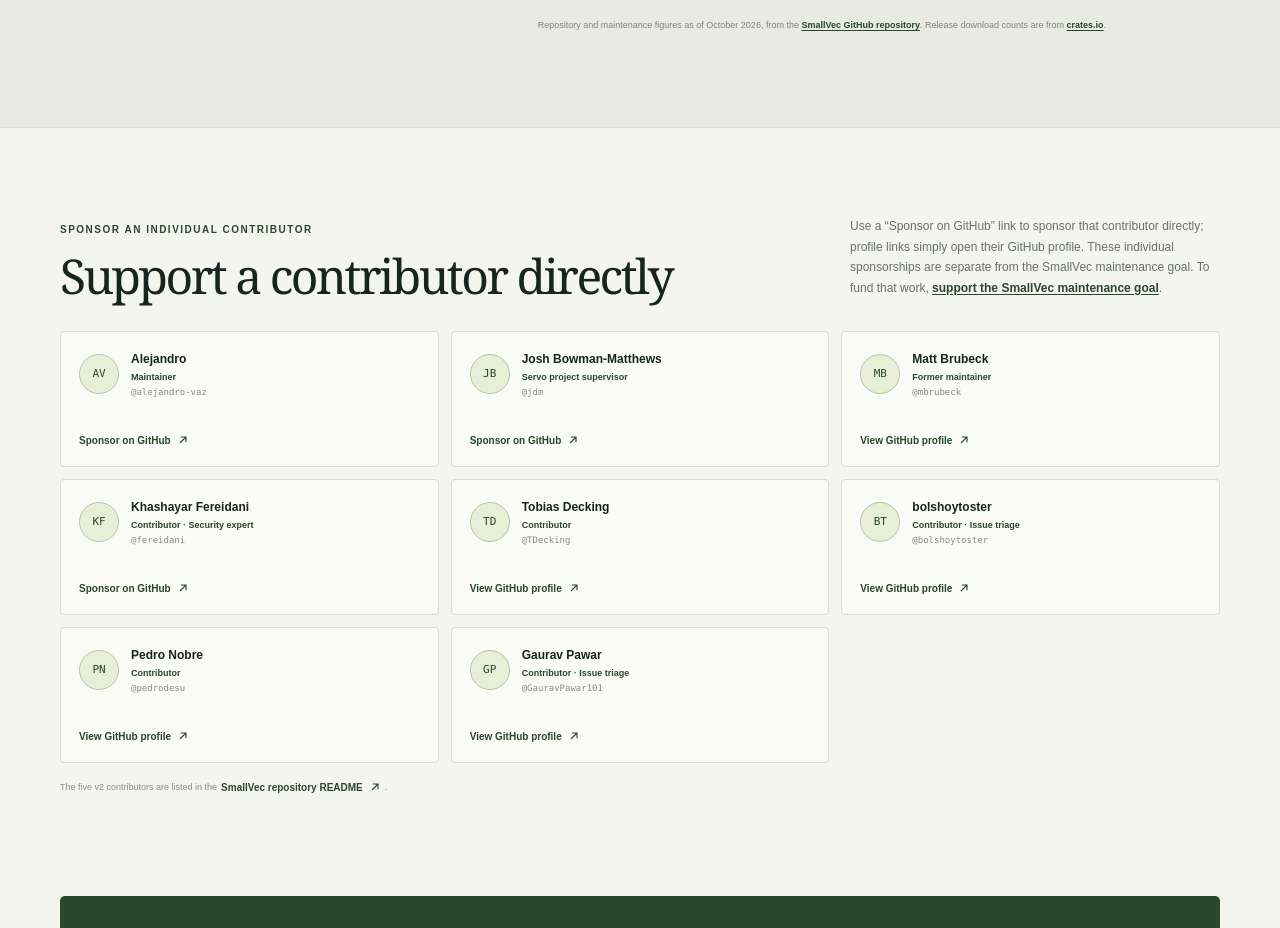
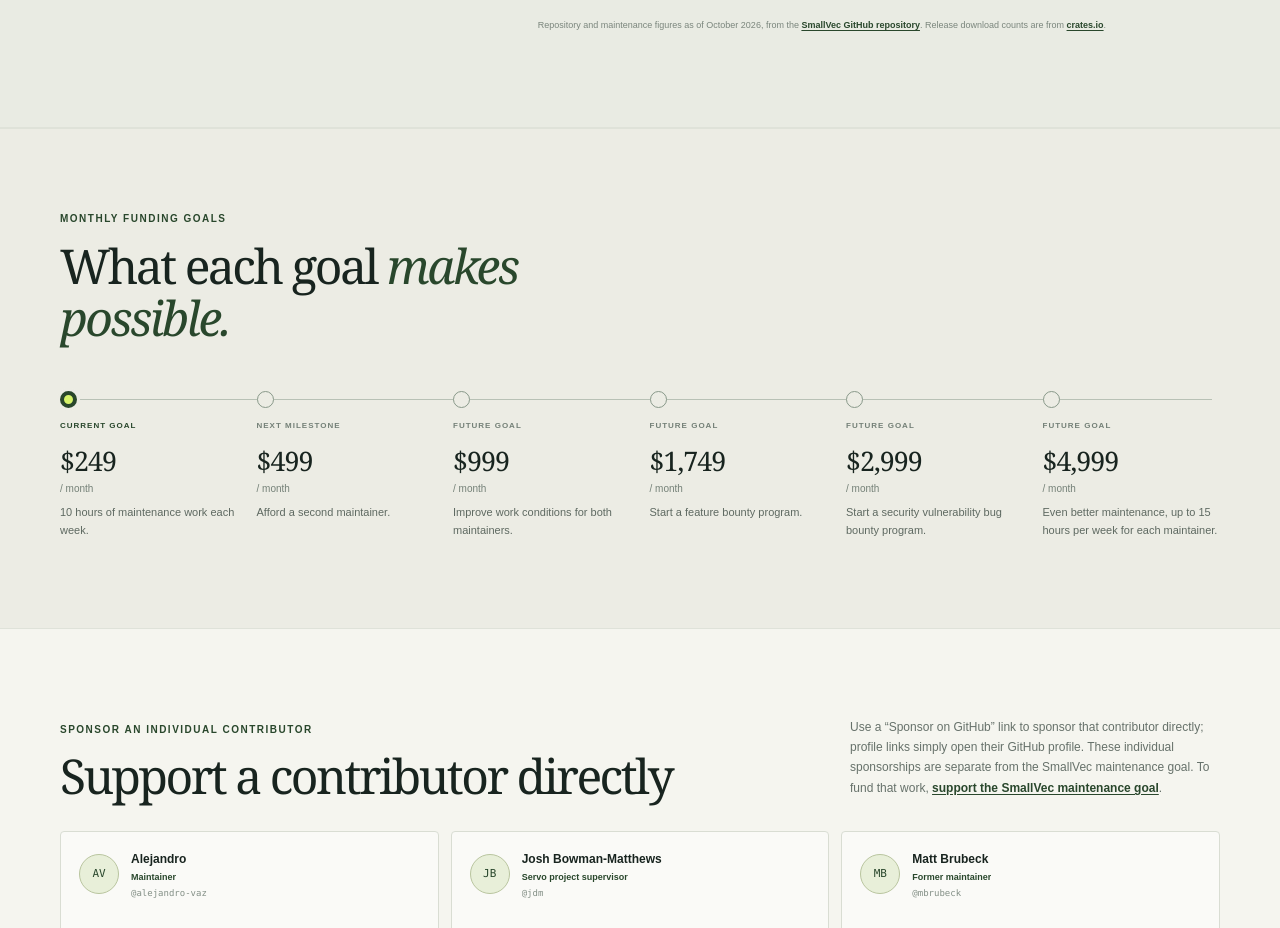
Before and after one commit to smallvec/smallvec.rs, a Next.js app: page / in a window 1280 px wide. Shown: the part 2300-3228 px from the top of the page. Built offline with nearby package versions, Linux system fonts and the light colour scheme.

Commit message:
feat: add timeline

```diff
--- a/app/globals.css
+++ b/app/globals.css
@@ -487,6 +487,22 @@ h1 em, h2 em {
 .release-icon { width: 25px; height: 25px; flex: 0 0 auto; display: grid; place-items: center; border-radius: 50%; color: var(--green-dark); background: var(--green); font-size: 14px; }
 .work-source { margin: 18px 0 0; color: #7b867d; font-size: 9px; line-height: 1.6; }
 
+.goals-section { padding-block: 82px 88px; background: var(--paper-deep); border-block: 1px solid #dfe2d9; }
+.goals-heading { max-width: 560px; }
+.goals-heading .eyebrow { margin-bottom: 14px; }
+.goals-heading h2 { font-size: clamp(36px, 4vw, 48px); line-height: 1.08; }
+.goals-heading h2 em { color: var(--green-dark); }
+.goals-timeline { position: relative; display: grid; grid-template-columns: repeat(6, minmax(0, 1fr)); gap: 19px; margin: 47px 0 0; padding: 0; list-style: none; }
+.goals-timeline::before { position: absolute; top: 8px; right: 8px; left: 8px; height: 1px; background: #b8c1b5; content: ""; }
+.goal-step { position: relative; padding-top: 29px; }
+.goal-marker { position: absolute; z-index: 1; top: 0; left: 0; width: 17px; height: 17px; border: 1px solid #89998a; border-radius: 50%; background: var(--paper-deep); }
+.goal-step-current .goal-marker { border: 4px solid var(--green-dark); background: var(--green); box-shadow: 0 0 0 3px var(--paper-deep); }
+.goal-stage { display: block; min-height: 13px; margin-bottom: 8px; color: #748077; font-size: 8px; font-weight: 750; letter-spacing: 1px; text-transform: uppercase; }
+.goal-step-current .goal-stage { color: var(--green-dark); }
+.goal-amount { margin: 0 0 10px; font-family: Georgia, "Times New Roman", serif; font-size: clamp(20px, 2.1vw, 27px); font-weight: 400; letter-spacing: -1px; white-space: nowrap; }
+.goal-amount span { display: block; margin-top: 2px; color: #748077; font: 10px Arial, sans-serif; letter-spacing: 0; }
+.goal-step p { max-width: 175px; margin: 0; color: #5e6961; font-size: 11px; line-height: 1.6; }
+
 .contributors-section { padding-top: 88px; padding-bottom: 6px; }
 .contributors-heading { display: grid; grid-template-columns: 1fr minmax(260px, 370px); align-items: end; gap: 55px; margin-bottom: 30px; }
 .contributors-heading .eyebrow { margin-bottom: 14px; }
@@ -589,6 +605,18 @@ h1 em, h2 em {
   .stats-source { width: min(100% - 40px, 520px); padding-bottom: 17px; text-align: left; }
 }
 
+@media (max-width: 760px) {
+  .goals-section { padding-block: 66px 70px; }
+  .goals-timeline { grid-template-columns: 1fr; gap: 0; margin-top: 36px; padding-left: 28px; }
+  .goals-timeline::before { top: 8px; right: auto; bottom: 15px; left: 8px; width: 1px; height: auto; }
+  .goal-step { min-height: 108px; padding: 0 0 27px; }
+  .goal-marker { left: -28px; }
+  .goal-stage { min-height: 0; margin-bottom: 4px; }
+  .goal-amount { margin-bottom: 5px; font-size: 24px; }
+  .goal-amount span { display: inline; margin-left: 6px; }
+  .goal-step p { max-width: 400px; }
+}
+
 @media (max-width: 680px) {
   .section-wrap,
   .site-header,
--- a/app/page.tsx
+++ b/app/page.tsx
@@ -234,6 +234,53 @@ export default function Home() {
           </div>
         </section>
 
+        <section className="goals-section" aria-labelledby="goals-title">
+          <div className="section-wrap goals-inner">
+            <div className="goals-heading">
+              <p className="eyebrow">Monthly funding goals</p>
+              <h2 id="goals-title">What each goal <em>makes possible.</em></h2>
+            </div>
+            <ol className="goals-timeline" aria-label="SmallVec monthly sponsorship milestones">
+              <li className="goal-step goal-step-current">
+                <span className="goal-marker" aria-hidden="true" />
+                <span className="goal-stage">Current goal</span>
+                <h3 className="goal-amount">$249<span>/ month</span></h3>
+                <p>10 hours of maintenance work each week.</p>
+              </li>
+              <li className="goal-step">
+                <span className="goal-marker" aria-hidden="true" />
+                <span className="goal-stage">Next milestone</span>
+                <h3 className="goal-amount">$499<span>/ month</span></h3>
+                <p>Afford a second maintainer.</p>
+              </li>
+              <li className="goal-step">
+                <span className="goal-marker" aria-hidden="true" />
+                <span className="goal-stage">Future goal</span>
+                <h3 className="goal-amount">$999<span>/ month</span></h3>
+                <p>Improve work conditions for both maintainers.</p>
+              </li>
+              <li className="goal-step">
+                <span className="goal-marker" aria-hidden="true" />
+                <span className="goal-stage">Future goal</span>
+                <h3 className="goal-amount">$1,749<span>/ month</span></h3>
+                <p>Start a feature bounty program.</p>
+              </li>
+              <li className="goal-step">
+                <span className="goal-marker" aria-hidden="true" />
+                <span className="goal-stage">Future goal</span>
+                <h3 className="goal-amount">$2,999<span>/ month</span></h3>
+                <p>Start a security vulnerability bug bounty program.</p>
+              </li>
+              <li className="goal-step">
+                <span className="goal-marker" aria-hidden="true" />
+                <span className="goal-stage">Future goal</span>
+                <h3 className="goal-amount">$4,999<span>/ month</span></h3>
+                <p>Even better maintenance, up to 15 hours per week for each maintainer.</p>
+              </li>
+            </ol>
+          </div>
+        </section>
+
         <section className="contributors-section section-wrap" id="contributors">
           <div className="contributors-heading">
             <div>
```
